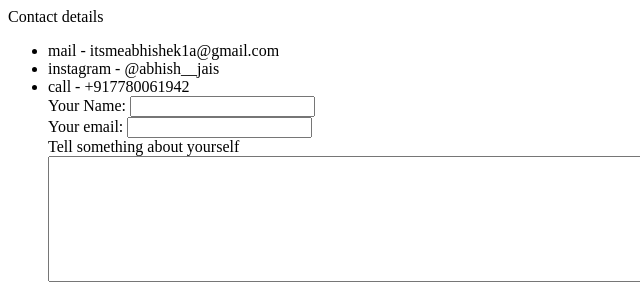
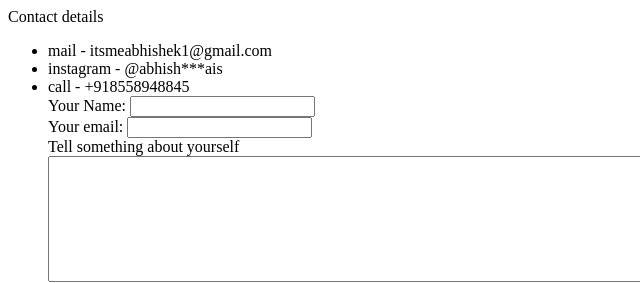
Before and after one commit to abhishjais/cv, a plain HTML site: page contact-me.html in a window 1280 px wide. Shown: the top 283 px of the page, 0-640 px from the left. Drawn offline with Linux system fonts and the light colour scheme.

Commit message:
Update contact-me.html

```diff
--- a/contact-me.html
+++ b/contact-me.html
@@ -9,9 +9,9 @@
 <body>
   Contact details
   <ul>
-    <li>mail - itsmeabhishek1a@gmail.com</li>
-    <li>instagram - @abhish__jais</li>
-    <li>call - +917780061942</li>
+    <li>mail - itsmeabhishek1@gmail.com</li>
+    <li>instagram - @abhish***ais</li>
+    <li>call - +918558948845</li>
 
     <form action="mailto:itsmeabhishek1a@gmail.com" method="post" enctype="text/plain">
       <label>Your Name: </label>
```
